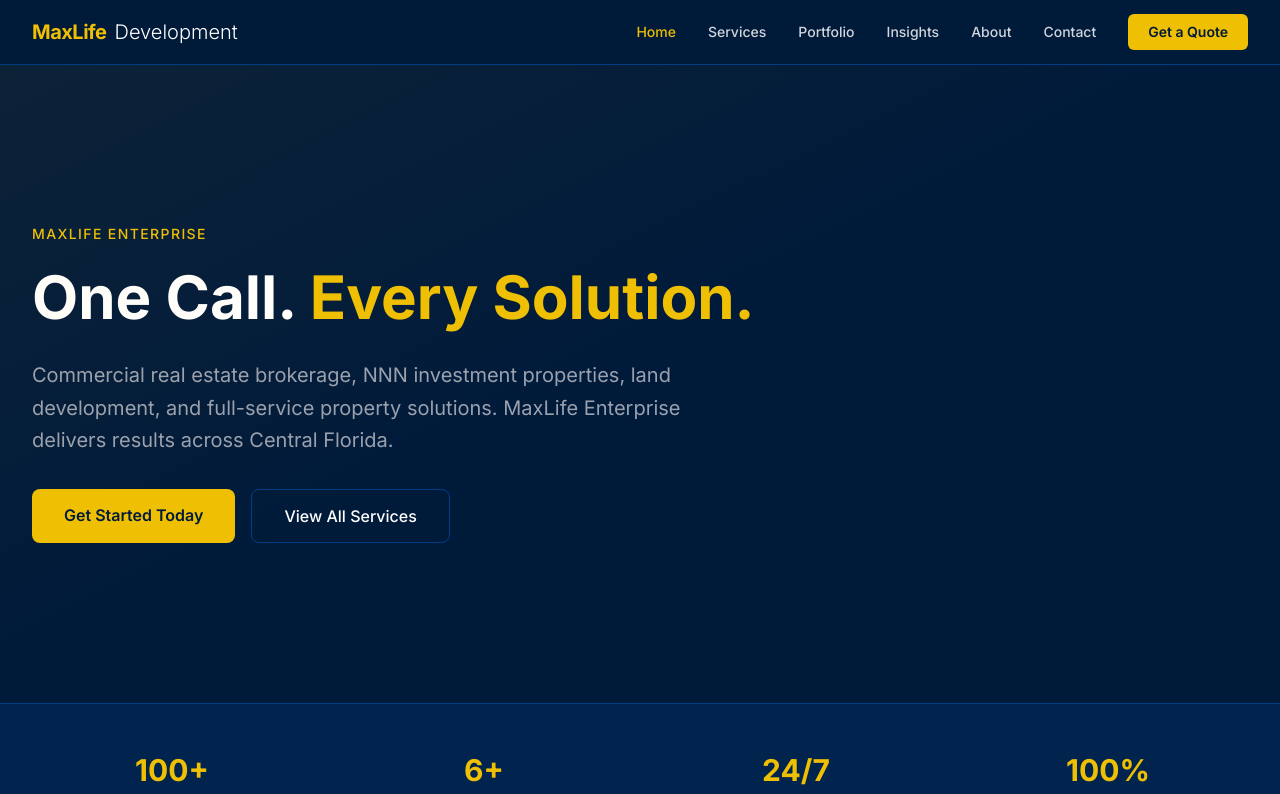
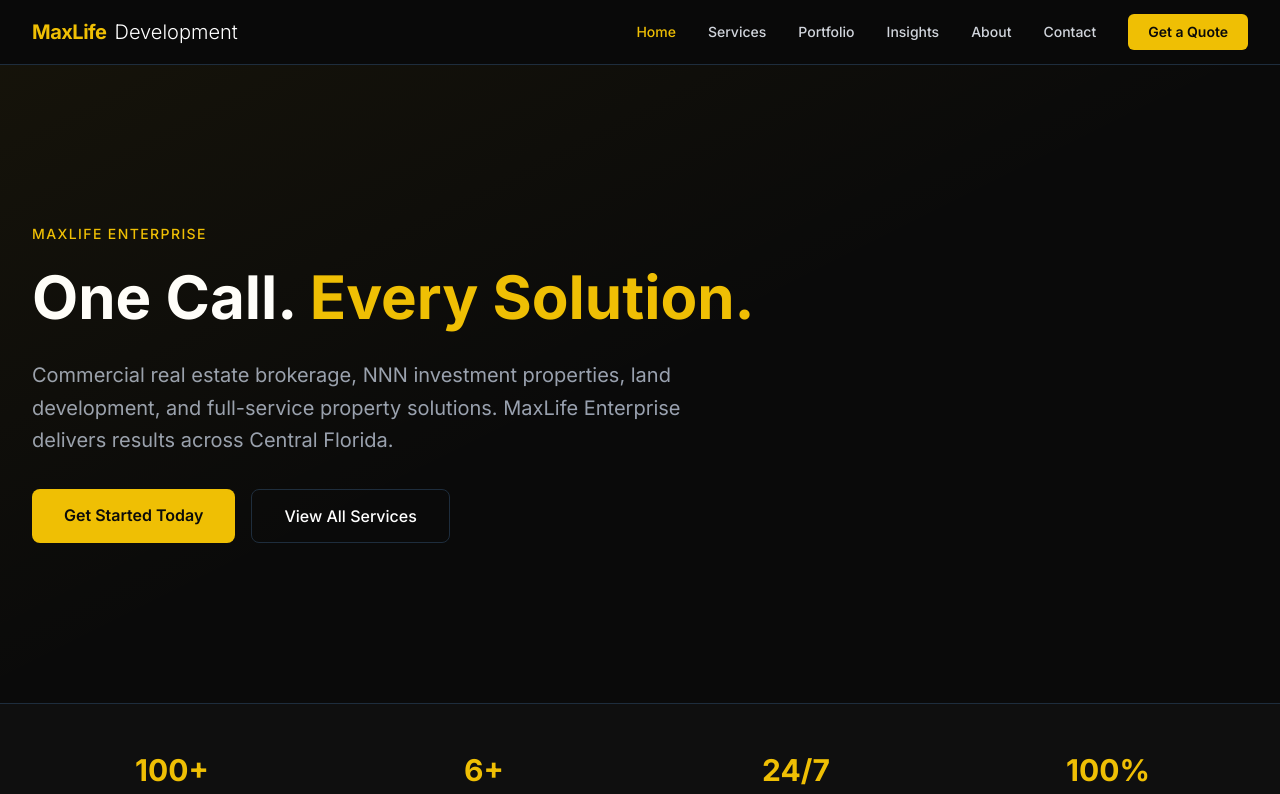
Before and after one commit to solbergryan/maxlife-enterprise, a Next.js app: page / in a window 1280 px wide. Shown: the top 794 px of the page. Built offline with nearby package versions, Linux system fonts and the light colour scheme.

Commit message:
color change

```diff
--- a/src/app/globals.css
+++ b/src/app/globals.css
@@ -4,10 +4,10 @@
   --color-gold: #EFBF04;
   --color-gold-dark: #d4a900;
   --color-gold-light: #f5d442;
-  --color-dark: #001a3a;
-  --color-dark-card: #002e62;
-  --color-dark-border: #003d82;
-  --color-dark-hover: #00356e;
+  --color-dark: #0a0a0a;
+  --color-dark-card: #141414;
+  --color-dark-border: #1e2d3d;
+  --color-dark-hover: #1a1a1a;
   --color-navy: #002e62;
   --color-navy-light: #003d82;
   --color-navy-dark: #001a3a;
```
